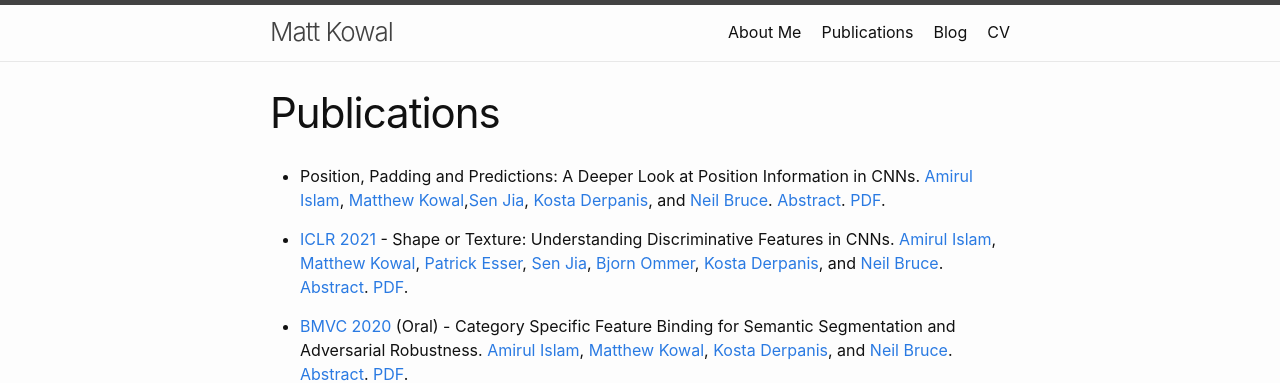
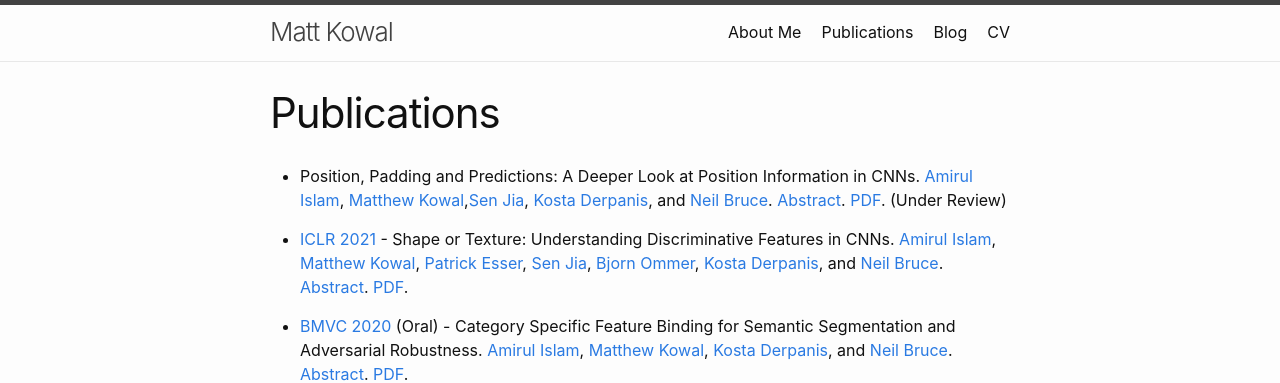
Before and after one commit to MKowal2/MKowal4.github.io, a Jekyll site: the page built from publications.md, in a window 1280 px wide. Shown: the top 383 px of the page. Built offline with Jekyll 4.4.1, drawn with Linux system fonts in a browser that asks for light colours.

Commit message:
Update publications.md

```diff
--- a/publications.md
+++ b/publications.md
@@ -4,7 +4,7 @@ title: Publications
 permalink: /publications/
 ---
 
-- Position, Padding and Predictions: A Deeper Look at Position Information in CNNs. [Amirul Islam](https://www.cs.ryerson.ca/~amirul/), [Matthew Kowal](https://mkowal2.github.io/),[Sen Jia](https://github.com/SenJia), [Kosta Derpanis](https://www.cs.ryerson.ca/~kosta/), and [Neil Bruce](https://www.cs.ryerson.ca/~bruce/). [Abstract](https://arxiv.org/abs/2101.12322). [PDF](https://arxiv.org/pdf/2101.12322.pdf).
+- Position, Padding and Predictions: A Deeper Look at Position Information in CNNs. [Amirul Islam](https://www.cs.ryerson.ca/~amirul/), [Matthew Kowal](https://mkowal2.github.io/),[Sen Jia](https://github.com/SenJia), [Kosta Derpanis](https://www.cs.ryerson.ca/~kosta/), and [Neil Bruce](https://www.cs.ryerson.ca/~bruce/). [Abstract](https://arxiv.org/abs/2101.12322). [PDF](https://arxiv.org/pdf/2101.12322.pdf). (Under Review)
 
 - [ICLR 2021](https://iclr.cc/) - Shape or Texture: Understanding Discriminative Features in CNNs. [Amirul Islam](https://www.cs.ryerson.ca/~amirul/), [Matthew Kowal](https://mkowal2.github.io/), [Patrick Esser](https://scholar.google.com/citations?user=ang8MoQAAAAJ&hl=en), [Sen Jia](https://github.com/SenJia), [Bjorn Ommer](https://hci.iwr.uni-heidelberg.de/people/bommer), [Kosta Derpanis](https://www.cs.ryerson.ca/~kosta/), and [Neil Bruce](https://www.cs.ryerson.ca/~bruce/). [Abstract](https://arxiv.org/abs/2101.11604). [PDF](https://arxiv.org/pdf/2101.11604.pdf).
 
```
